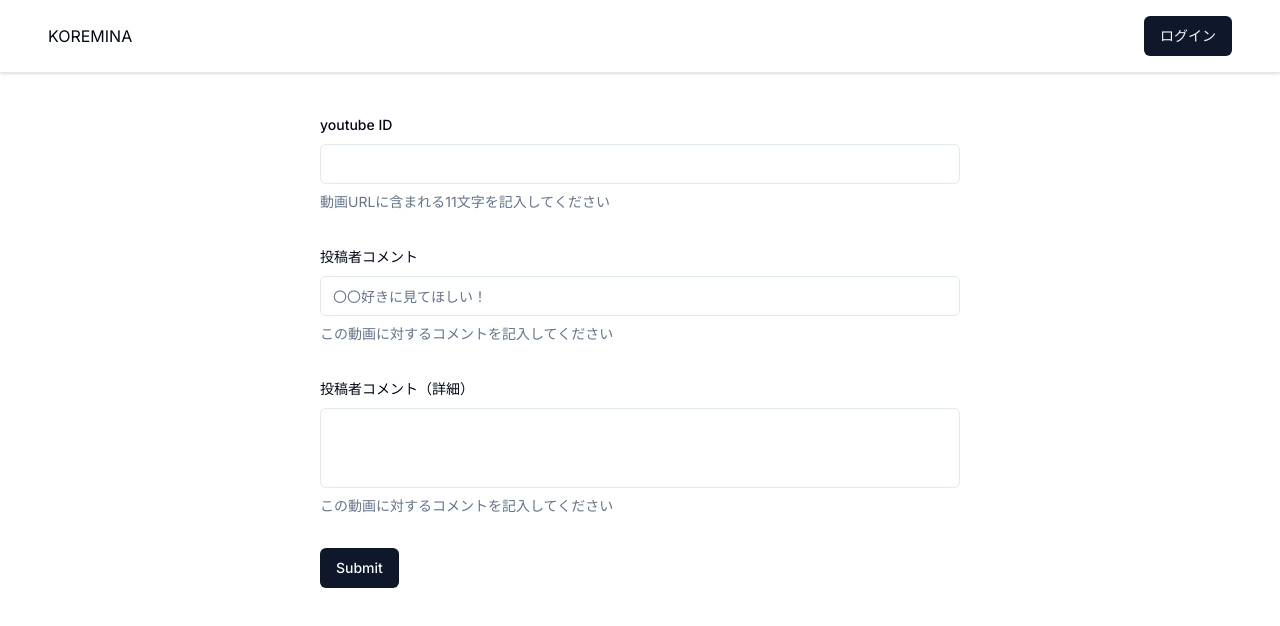
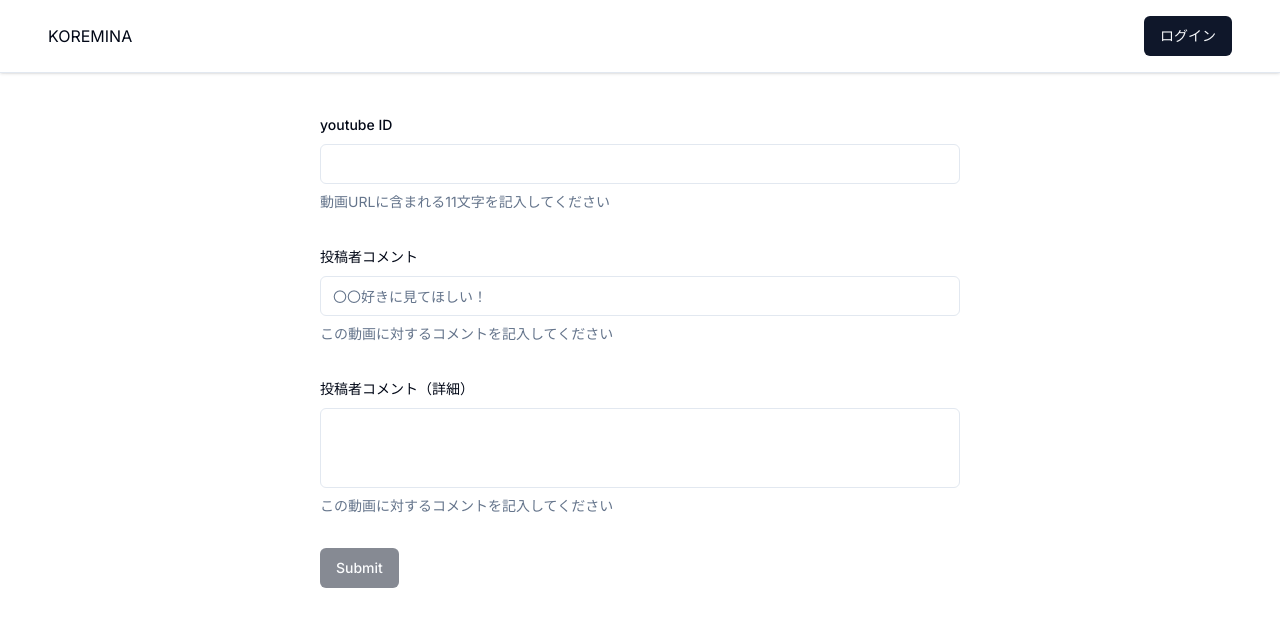
Before and after one commit to HiroshiIgarash/koremina, a Next.js app: page /post in a window 1280 px wide. Shown: the top 626 px of the page. Built offline with nearby package versions, Linux system fonts and the light colour scheme; no server answers.

Commit message:
バリデーションの文言を設定

```diff
--- a/components/feature/post/PostForm.tsx
+++ b/components/feature/post/PostForm.tsx
@@ -11,8 +11,14 @@ import { useForm } from 'react-hook-form'
 import { z } from 'zod'
 
 const formSchema = z.object({
-  videoId: z.string(),
-  comment: z.string(),
+  videoId: z.string().min(11,{
+    message:'動画IDは11文字です。'
+  }).max(11,{
+    message:'動画IDは11文字です。'
+  }),
+  comment: z.string().min(1, {
+    message: '投稿者コメントは必須項目です。'
+  }),
   detailComment: z.string().optional(),
 })
 
@@ -44,7 +50,7 @@ const PostForm = () => {
             <FormItem>
               <FormLabel>youtube ID</FormLabel>
               <FormControl>
-                <Input {...field} />
+                <Input maxLength={11} {...field} />
               </FormControl>
               <FormDescription>
                 動画URLに含まれる11文字を記入してください
@@ -85,7 +91,7 @@ const PostForm = () => {
             </FormItem>
           )}
         />
-        <Button type="submit">Submit</Button>
+        <Button type="submit" disabled={form.formState.isSubmitting || !form.formState.isValid}>Submit</Button>
       </form>
     </Form>
   )
```
